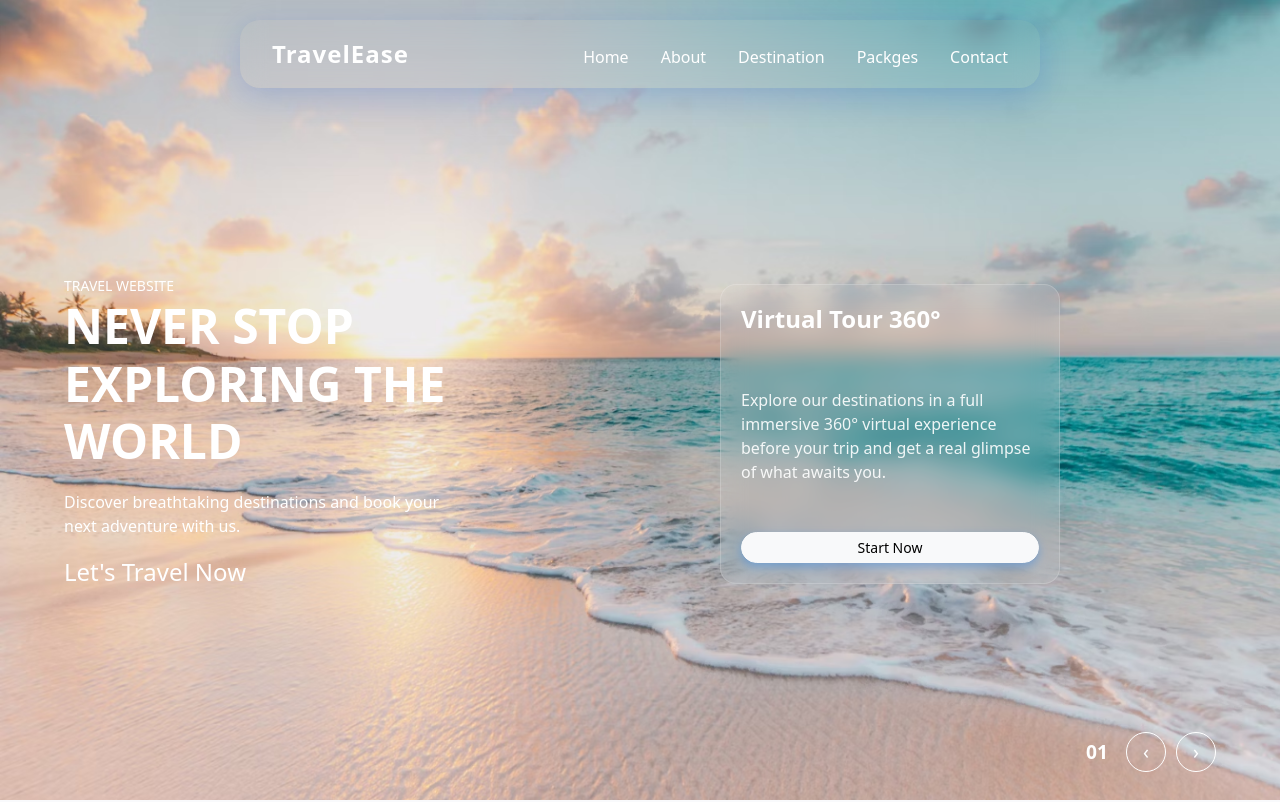
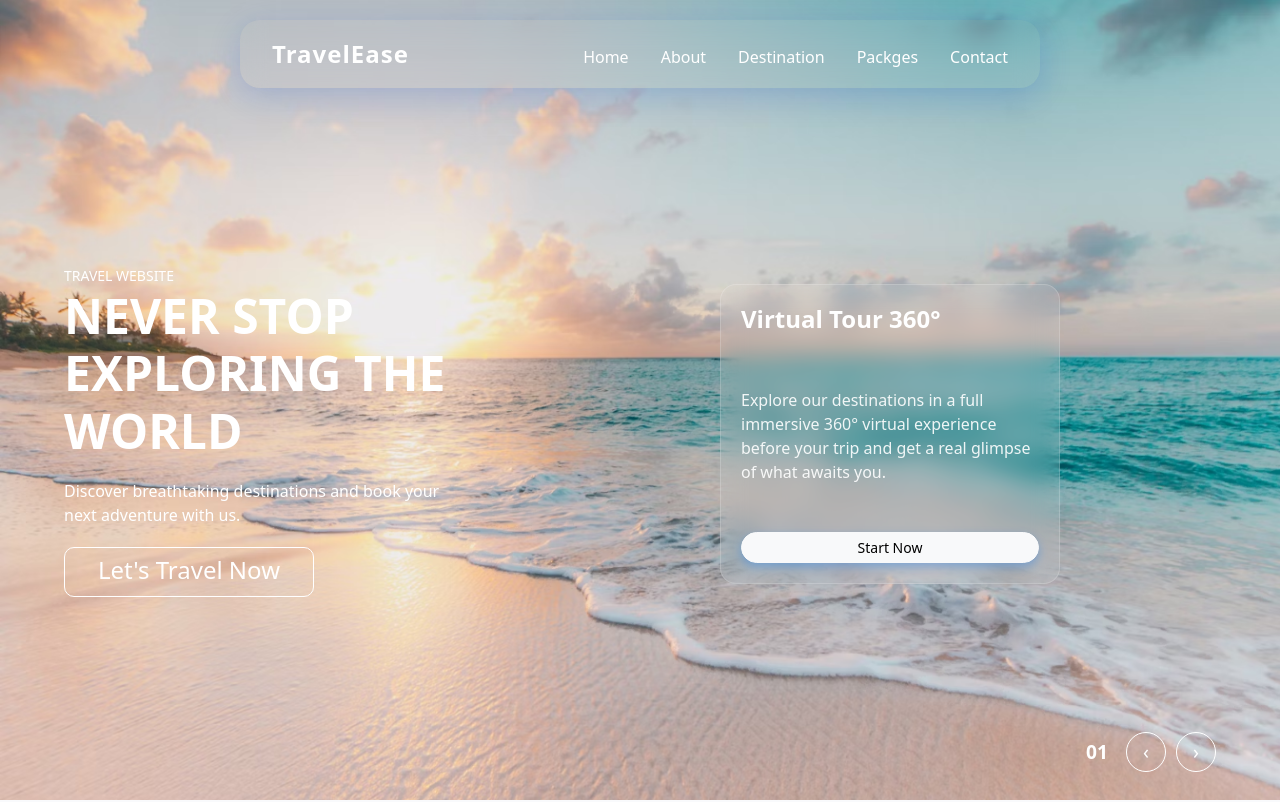
Before and after one commit to hananehmojadadi/TravelEase, a plain HTML site: page index.html in a window 1280 px wide. Shown: the top 802 px of the page. Drawn offline with nearby package versions, Linux system fonts and the light colour scheme.

Commit message:
Update project

```diff
--- a/css/style.css
+++ b/css/style.css
@@ -167,6 +167,14 @@ html {
   min-width: 38px;
   text-align: center;
   display: inline-block;
+}
+#head{
+  border: 1.5px solid white;
+  width:250px;
+  height:50px;
+  text-align: center;
+  border-radius:10px;
+  padding-top:8px;
 }
 /* Mobile responsiveness for hero */
 @media (max-width: 768px) {
--- a/index.html
+++ b/index.html
@@ -40,7 +40,7 @@
             Discover breathtaking destinations and book your next adventure with
             us.
           </p>
-          <h4>Let's Travel Now</h4>
+          <h4 id="head">Let's Travel Now</h4>
         </div>
 
         <!-- hero swiper -->
```
